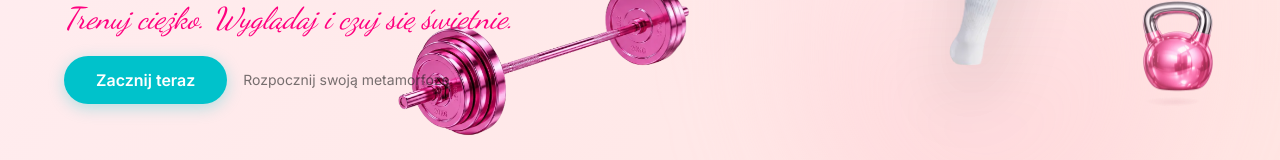
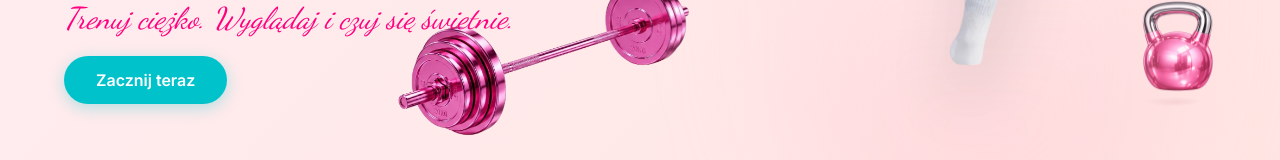
Before and after one commit to pietrucha0/kinga_bartochowska, a React (Vite) app in the folder app/: page / in a window 1280 px wide. Shown: the part 759-919 px from the top of the page. Built offline with nearby package versions, Linux system fonts and the light colour scheme.

Commit message:
style: remove 'Rozpocznij swoją metamorfozę' subtext from hero section

```diff
--- a/app/src/sections/HeroSection.tsx
+++ b/app/src/sections/HeroSection.tsx
@@ -139,9 +139,6 @@ export default function HeroSection() {
                   Zacznij teraz
                 </PillButton>
               </div>
-              <span className="font-body text-sm text-charcoal/60">
-                Rozpocznij swoją metamorfozę
-              </span>
             </div>
           </div>
 
```
